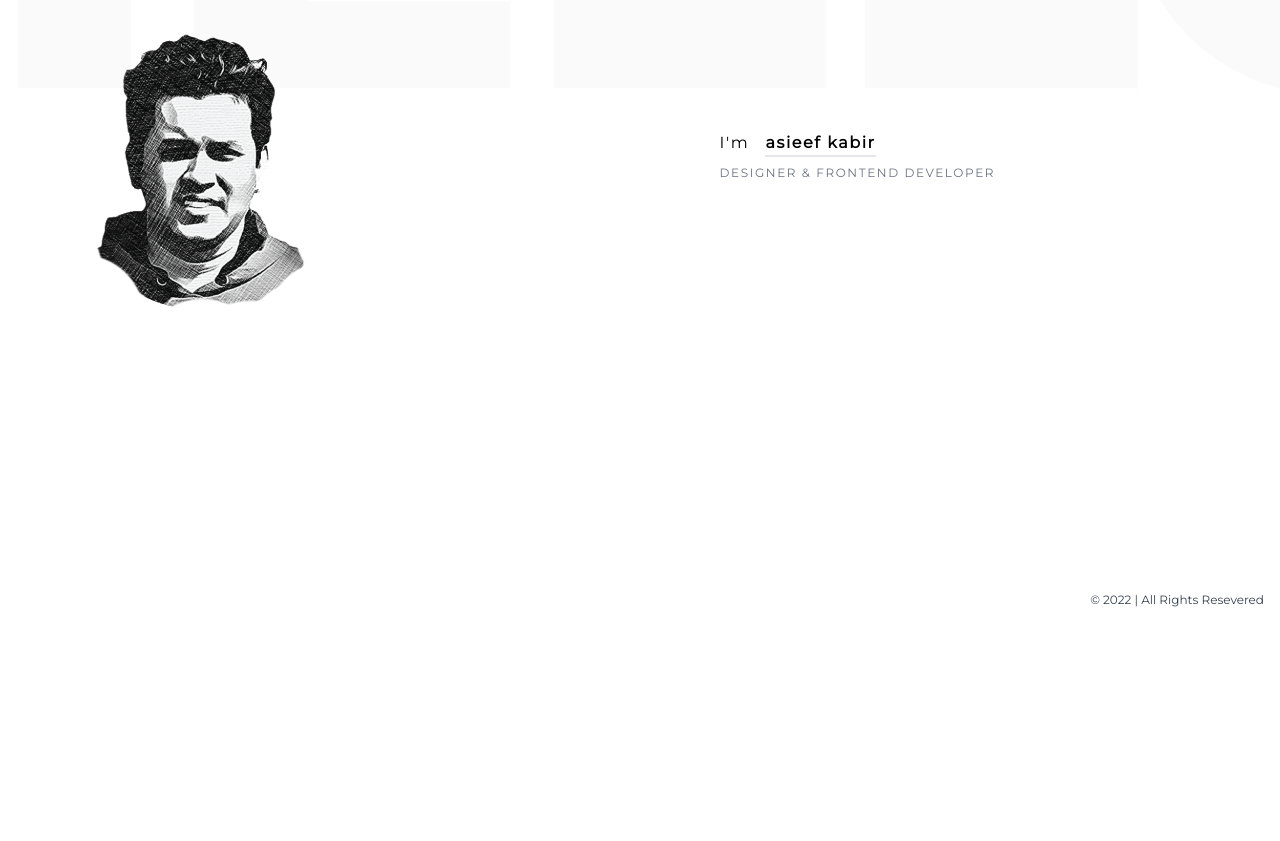
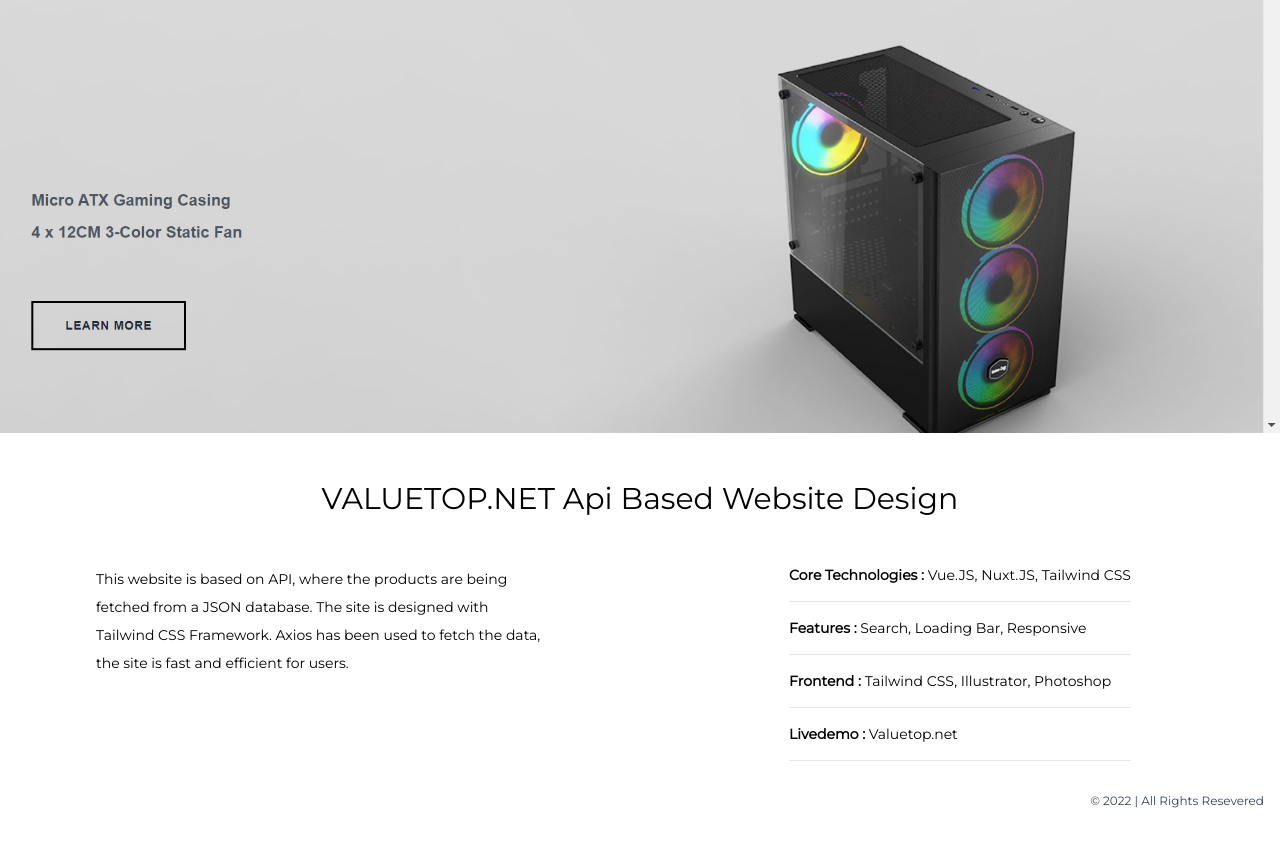
Before and after one commit to Asieef/port, a Nuxt app: page /Valuetop in a window 1280 px wide. Shown: the part 240-1081 px from the top of the page. Before the commit the page ends 880 px from the top, so only its background shows below. Built offline with nearby package versions, Linux system fonts and the light colour scheme.

Commit message:
vt project page

```diff
--- a/components/Portfolio.vue
+++ b/components/Portfolio.vue
@@ -18,7 +18,7 @@
                                 <div class="grid grid-cols-2 gap-4">
                                     <!-- Left Top Left VT -->
 
-                                    <NuxtLink to>
+                                    <NuxtLink to="/valuetop">
                                         <div
                                             class="col-span-1"
                                             @mouseenter="toggleSpecV"
--- a/layouts/default.vue
+++ b/layouts/default.vue
@@ -1,6 +1,5 @@
 <template>
     <div>
-        <Header />
         <Nuxt />
         <Footer />
     </div>
--- /dev/null
+++ b/pages/Valuetop.vue
@@ -0,0 +1,79 @@
+<template>
+    <div class="font-display">
+        <div
+            class="h-16 bg-gray-100 text-xl text-[#232323] flex items-center font-semibold font-display px-8"
+        >
+            <NuxtLink to="/">
+                <h2 class="hover:border-b-2 border-[#fecd45]">Home</h2>
+            </NuxtLink>
+        </div>
+        <div>
+            <img src="portfolio/valuetop-header.jpg" />
+        </div>
+
+        <div class="flex justify-center py-12">
+            <h2
+                class="text-3xl flex items-center font-display"
+            >VALUETOP.NET Api Based Website Design</h2>
+        </div>
+        <div class="grid grid-cols-2">
+            <div class="col-span-1 px-24">
+                <p class="text-sm text-[#232323] font-medium leading-7">
+                    This website is based on API, where the products are being fetched from
+                    a JSON database. The site is designed with Tailwind CSS Framework.
+                    Axios has been used to fetch the data, the site is fast and efficient
+                    for users.
+                </p>
+            </div>
+
+            <div class="col-span-1 text-[#232323] flex justify-center text-sm">
+                <div>
+                    <ul class="px-20">
+                        <li class="border-b border-[#fecd45] pb-4">
+                            <h2 class="font-semibold">
+                                Core Technologies :
+                                <span
+                                    class="font-light"
+                                >Vue.JS, Nuxt.JS, Tailwind CSS</span>
+                            </h2>
+                        </li>
+
+                        <li class="border-b border-[#fecd45] py-4">
+                            <h2 class="font-semibold">
+                                Features :
+                                <span class="font-light">Search, Loading Bar, Responsive</span>
+                            </h2>
+                        </li>
+
+                        <li class="border-b border-[#fecd45] py-4">
+                            <h2 class="font-semibold">
+                                Frontend :
+                                <span
+                                    class="font-light"
+                                >Tailwind CSS, Illustrator, Photoshop</span>
+                            </h2>
+                        </li>
+
+                        <li class="border-b border-[#fecd45] py-4">
+                            <h2 class="font-semibold">
+                                Livedemo :
+                                <a
+                                    href="https:/valuetop.net/"
+                                    class="hover:text-gray-500"
+                                >
+                                    <span class="font-light">Valuetop.net</span>
+                                </a>
+                            </h2>
+                        </li>
+                    </ul>
+                </div>
+            </div>
+        </div>
+    </div>
+</template>
+
+<style>
+.font-display {
+    font-family: "Montserrat";
+}
+</style>
--- a/pages/index.vue
+++ b/pages/index.vue
@@ -1,5 +1,6 @@
 <template>
   <div>
+    <Header />
     <Skill />
     <Portfolio />
   </div>
```
Also changed, not shown: static/portfolio/valuetop-header.jpg (added).
